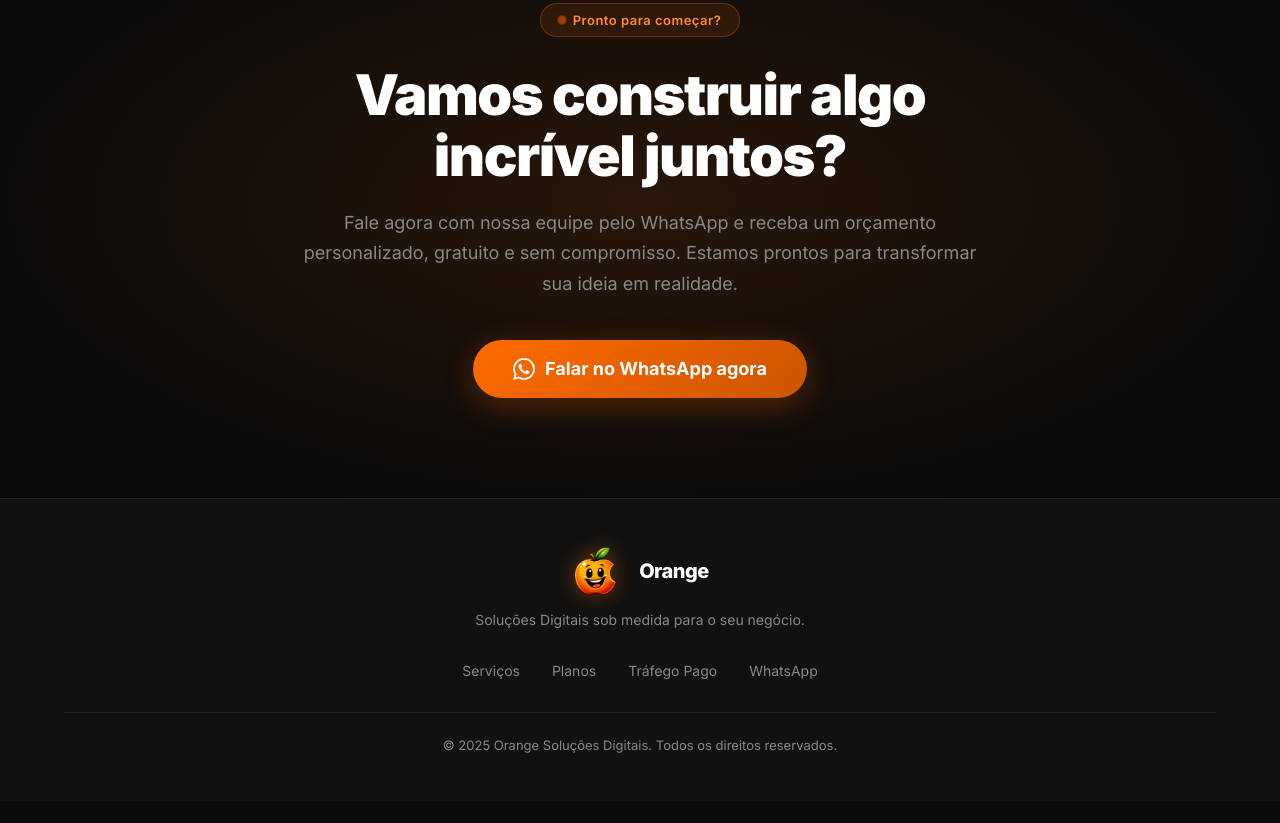
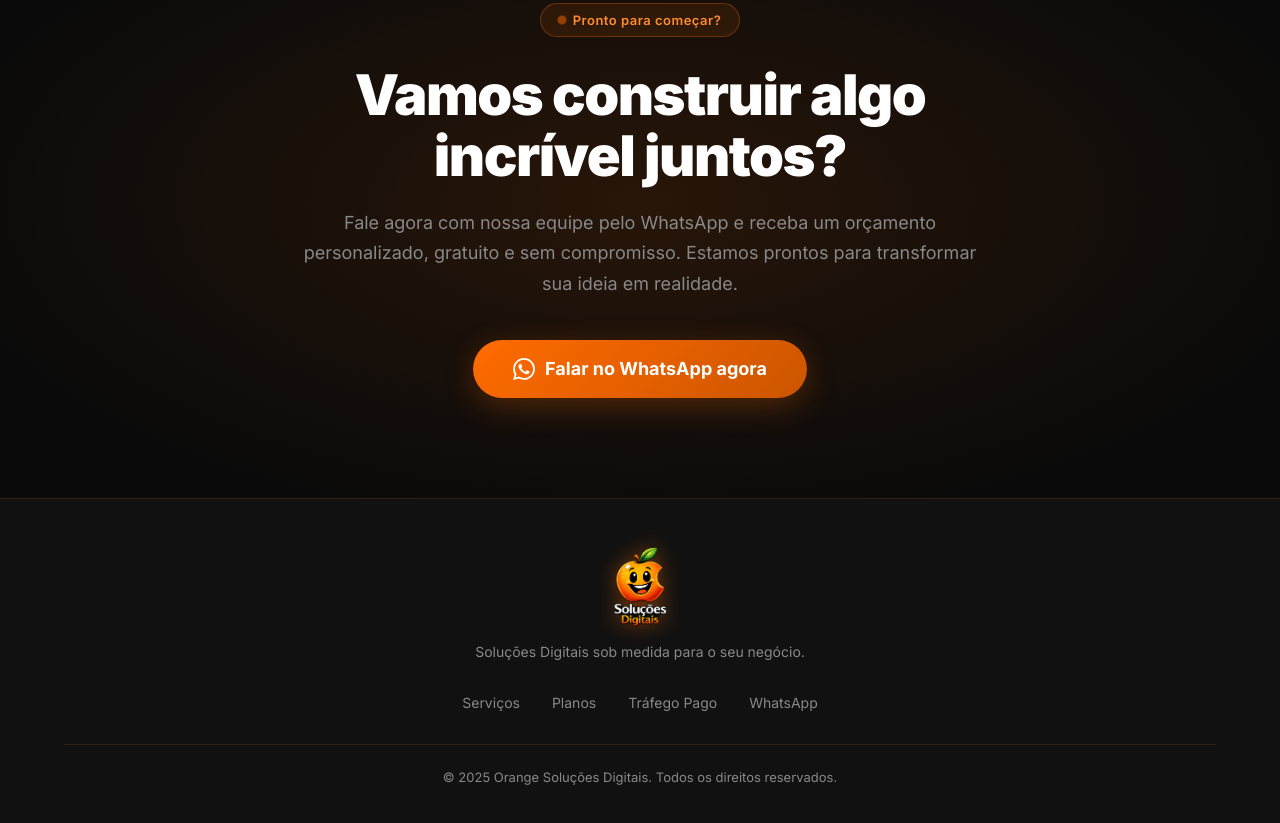
Before and after one commit to xNaando/orange, a plain HTML site: page index.html in a window 1280 px wide. Shown: the part 5082-5905 px from the top of the page. Before the commit the page ends 5883 px from the top, so only its background shows below. Drawn offline with Linux system fonts and the light colour scheme.

Commit message:
Substitui texto 'Orange' pela logo1 no footer
Co-Authored-By: Claude Sonnet 4.6 <noreply@anthropic.com>

```diff
--- a/index.html
+++ b/index.html
@@ -1148,9 +1148,8 @@
 
 <!-- ─── FOOTER ─── -->
 <footer>
-  <div class="logo" style="display:inline-flex;margin-bottom:8px;align-items:center;">
-    <img src="logo2.png" alt="Orange Logo" style="width:48px;height:48px;object-fit:contain;filter:drop-shadow(0 0 10px rgba(255,107,0,0.4));" />
-    <div class="logo-text" style="margin-left:10px;">Orange</div>
+  <div style="display:inline-flex;margin-bottom:8px;justify-content:center;">
+    <img src="logo1.png" alt="Orange Soluções Digitais" style="height:80px;object-fit:contain;filter:drop-shadow(0 0 10px rgba(255,107,0,0.4));" />
   </div>
   <div class="footer-tagline">Soluções Digitais sob medida para o seu negócio.</div>
   <ul class="footer-links">
```
